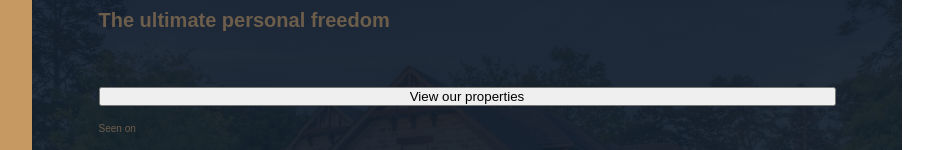
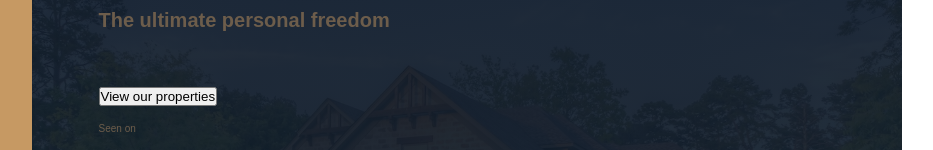
Before and after one commit to nazarepiedady/nexter, a website: page index.html in a window 1280 px wide. Shown: the part 104-254 px from the top of the page, without its empty margins (48-981 px from the left). Drawn offline with Linux system fonts and the light colour scheme.

Commit message:
Position header button at start

```diff
--- a/sass/_header.scss
+++ b/sass/_header.scss
@@ -18,4 +18,9 @@
     height: 3rem;
     justify-self: center;
   }
+
+  &__button {
+    align-self: start;
+    justify-self: start;
+  }
 }
```
Also changed, not shown: css/styles.css, 1 other file.
